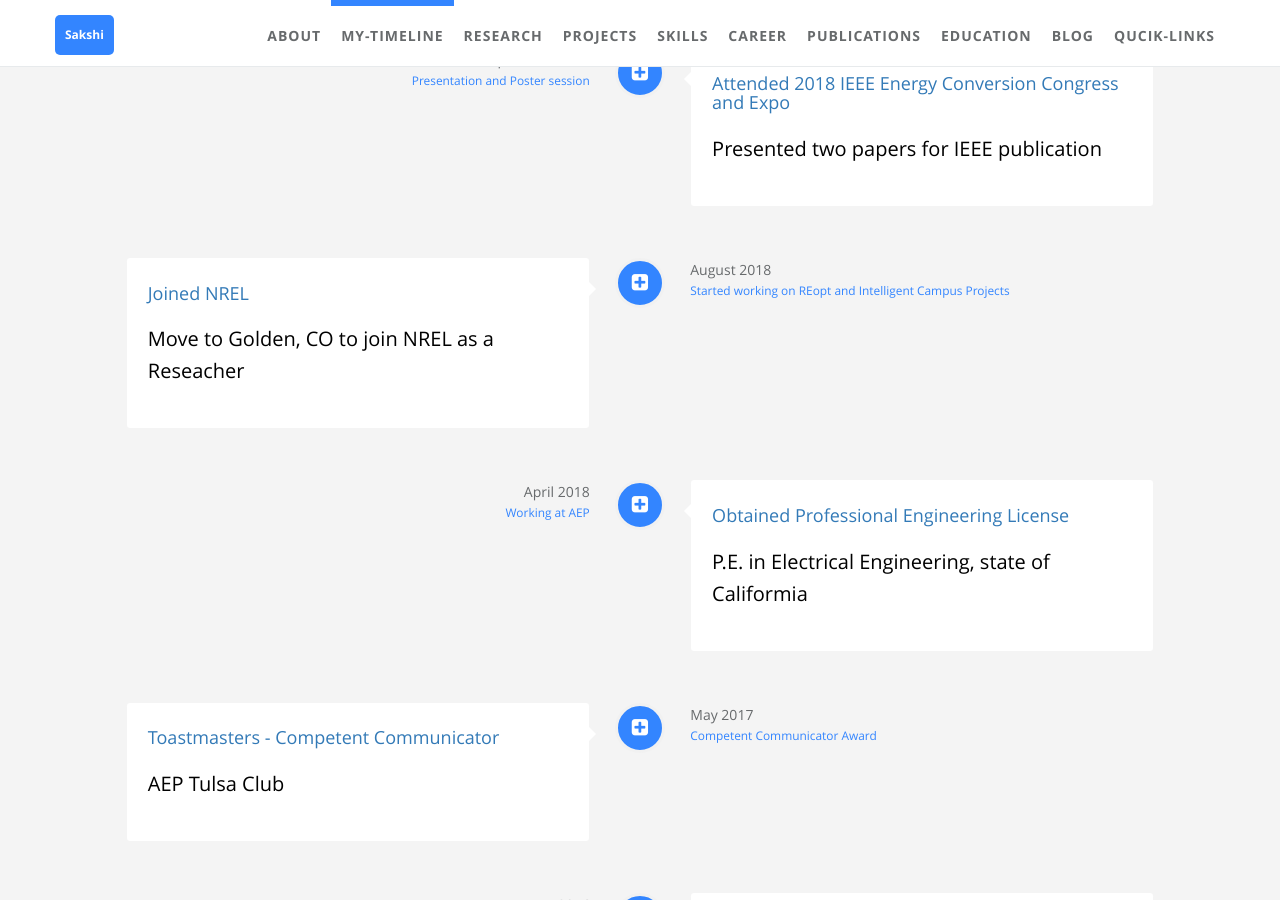
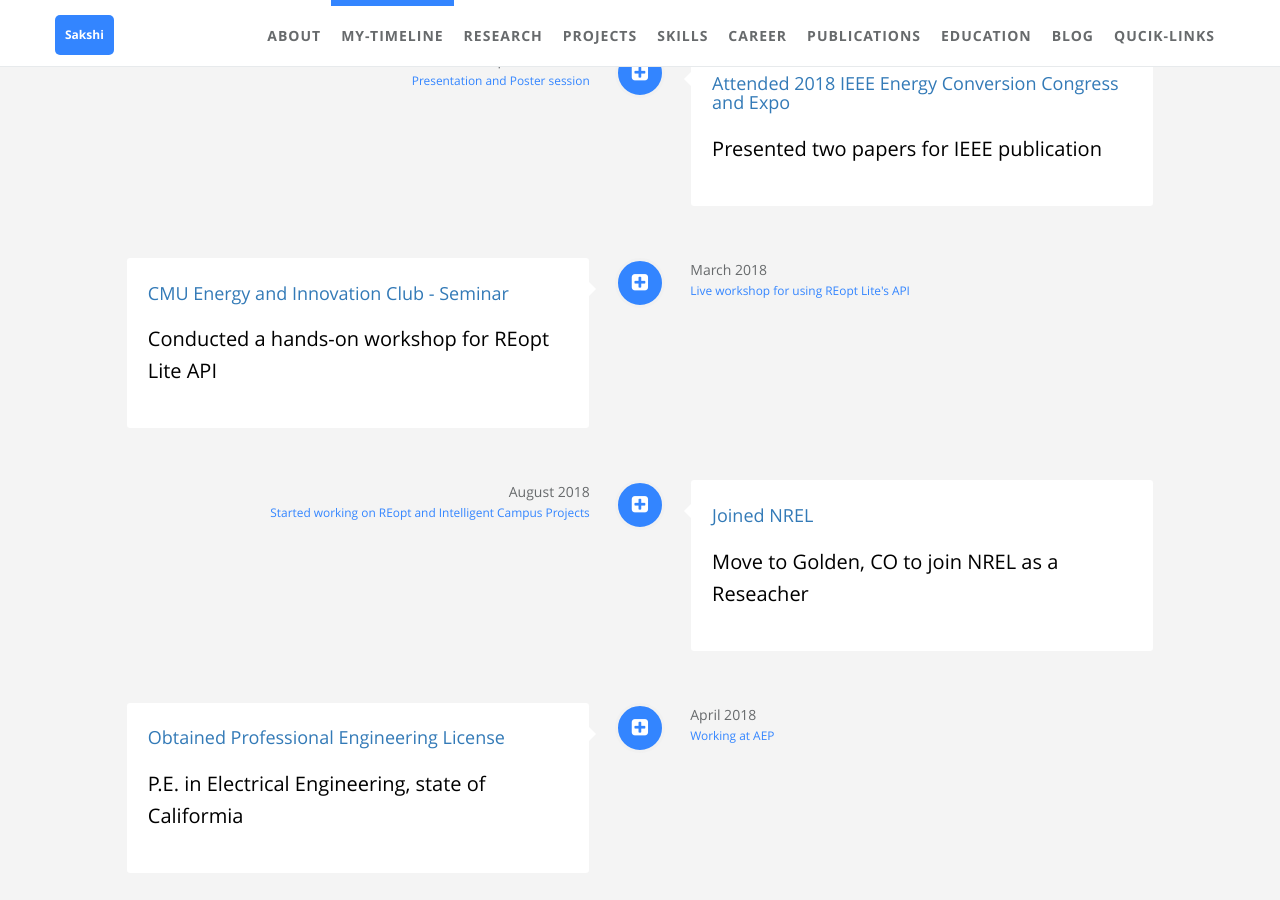
Before and after one commit to sakshi-mishra/sakshi-mishra.github.io, a Jekyll site: the page built from index.html, in a window 1280 px wide and 900 px high, scrolled down 2685 px. Built offline with Jekyll 4.4.1, drawn with Linux system fonts in a browser that asks for light colours.

Commit message:
update my-timeline

```diff
--- a/_data/index/my-timeline.yml
+++ b/_data/index/my-timeline.yml
@@ -97,6 +97,22 @@
   present: false
 
 - name:
+    detail: CMU Energy and Innovation Club - Seminar
+    i18n: company_a
+    url: https://twitter.com/CMU_ENERGY/status/1109827210888822791
+  desc:
+    detail: Conducted a hands-on workshop for REopt Lite API
+    i18n: company_a_desc
+  date:
+    detail: March 2018
+    i18n: company_a_date
+  job:
+    detail: Live workshop for using REopt Lite's API
+    i18n: company_a_job
+  icon: fa-plus-square
+  present: false
+
+- name:
     detail: Joined NREL
     i18n: company_a
     url: https://www.nrel.gov/research/sakshi-mishra.html
```
